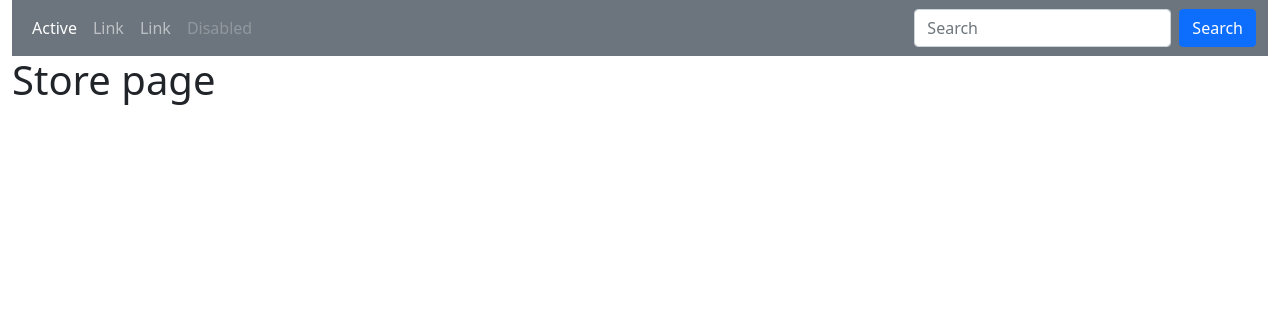
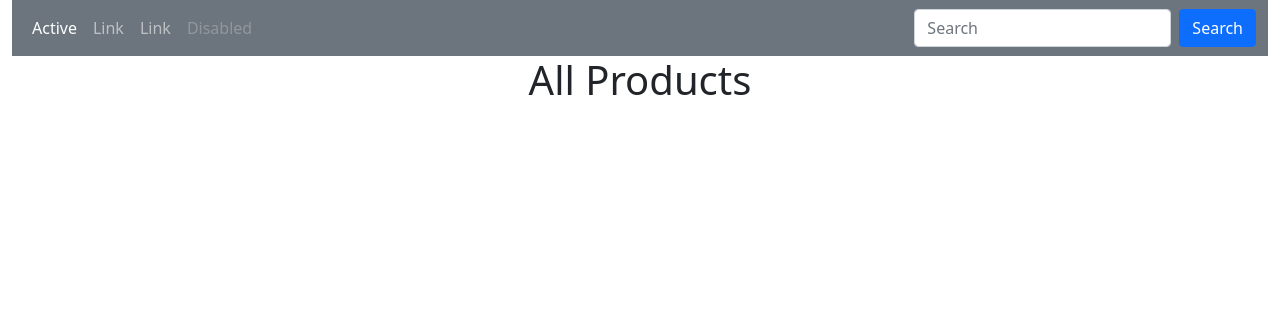
Before and after one commit to SampurnaC/ecommerce, a Django app: template store/templates/store/products.html in a window 1280 px wide. Shown: the top 316 px of the page. Run offline with Django 4.2, Linux system fonts and the light colour scheme; the template is opened without the code that fills it, so the values that code supplies are empty.

Commit message:
remove style from card class and update heading

```diff
--- a/store/templates/store/products.html
+++ b/store/templates/store/products.html
@@ -1,9 +1,9 @@
 {% extends 'store/base.html' %} {% block content %}
-<h1>Store page</h1>
+<h1 class="text-center">All Products</h1>
 <div class="row">
   {% for product in products %}
   <div class="col-sm-3">
-    <div class="card" style="width:400px">
+    <div class="card">
       <img class="card-img-top" src={{ product.image.url }} alt="Card image" style="width:100%">
       <div class="card-body">
         <h4 class="card-title">{{product.name}}</h4>
```
